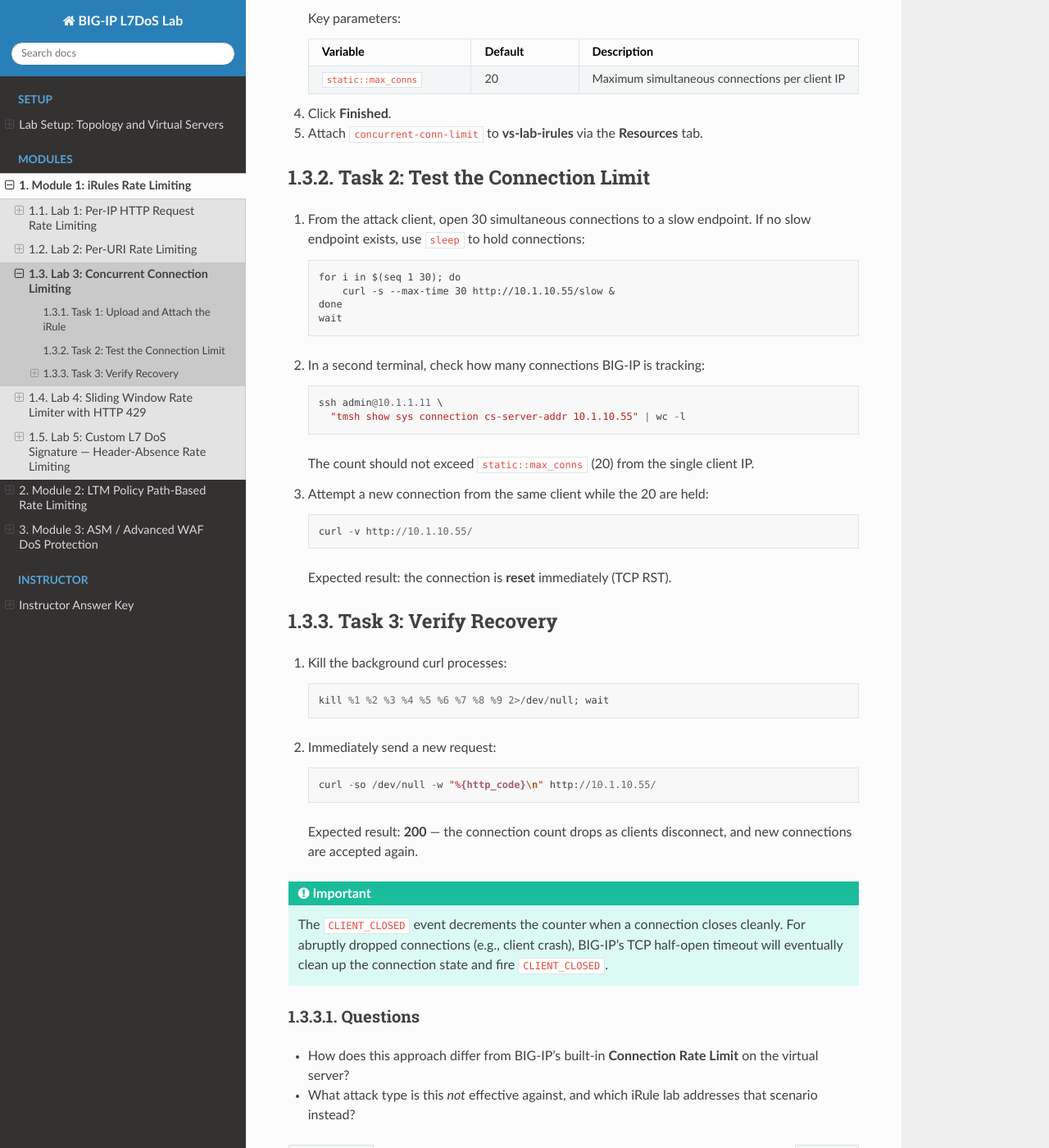
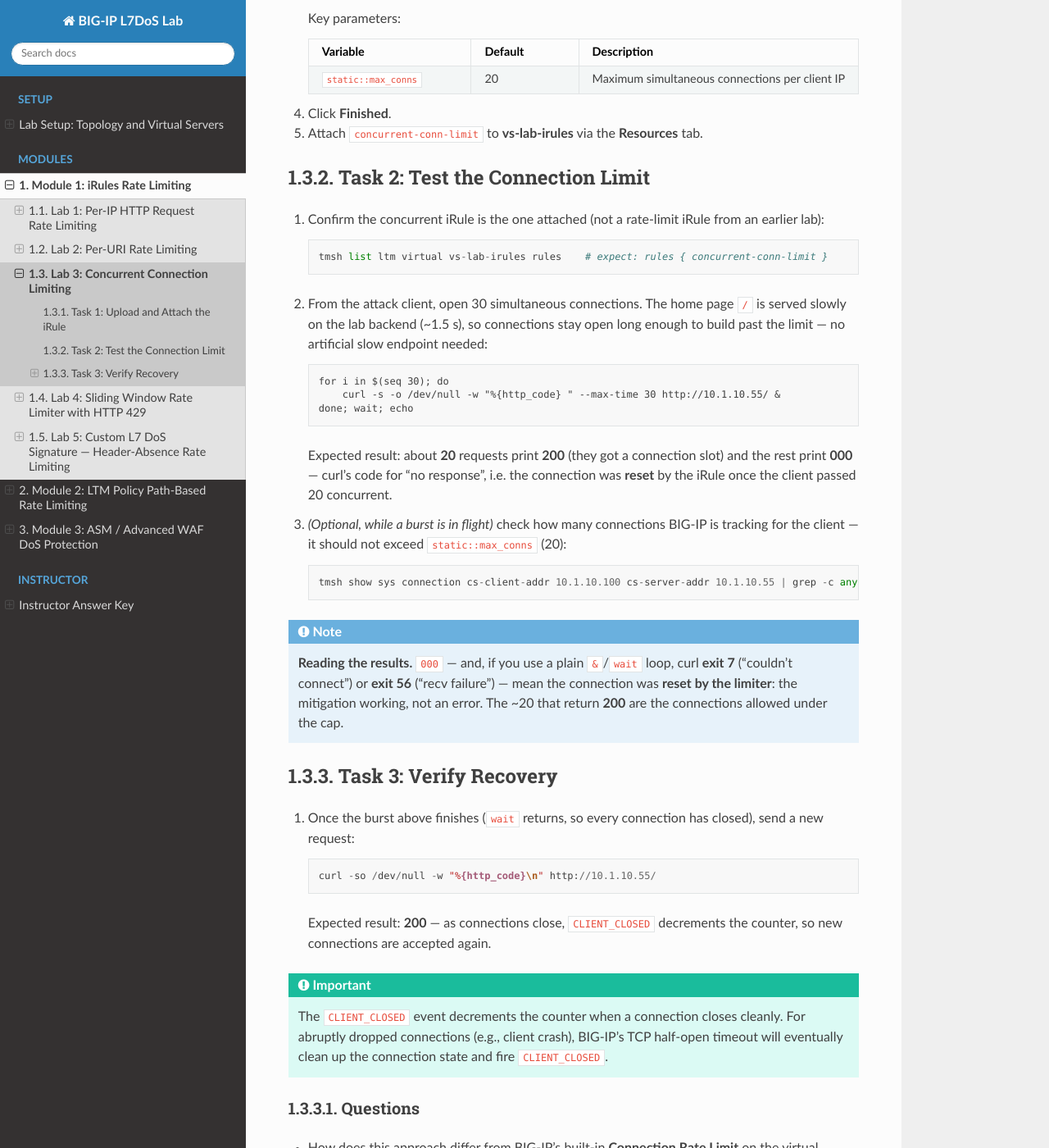
Before and after one commit to snowblind-/BIG-IP-L7DoS-Lab, a Sphinx documentation site: the page built from docs/module1-irules/lab3/lab3-concurrent-connections.rst, in a window 1280 px wide and 1400 px high, scrolled down 537 px. Shown: the whole window at 82% size. Built offline with Sphinx 7.4.7 and the Read the Docs theme 3.1.0, drawn with Linux system fonts in a browser that asks for light colours.

Commit message:
Fix concurrent-conn-limit iRule bug ($count->$conns) + repoint Lab 3 to /
CLIENT_ACCEPTED referenced $count (never set) instead of $conns, throwing
'can't read count: no such variable' on every connection — TMM aborted the event
so all connections to vs-lab-irules reset (curl 000). Fix the variable and guard
the CLIENT_CLOSED lookup against an empty result.

Lab 3 doc: /slow isn't a real path — repoint the concurrency test to / (the ~1.5s
home page holds connections open long enough to exceed the cap), switch to
per-request %{http_code} output (~20x200 vs 000), add an iRule-attached check, a
'these resets are the mitigation' interpretation note, and simplify recovery.

```diff
--- a/docs/module1-irules/lab3/lab3-concurrent-connections.rst
+++ b/docs/module1-irules/lab3/lab3-concurrent-connections.rst
@@ -43,41 +43,45 @@
 Task 2: Test the Connection Limit
 ----------------------------------
 
-#. From the attack client, open 30 simultaneous connections to a slow
-   endpoint. If no slow endpoint exists, use ``sleep`` to hold connections::
+#. Confirm the concurrent iRule is the one attached (not a rate-limit iRule from
+   an earlier lab)::
 
-      for i in $(seq 1 30); do
-          curl -s --max-time 30 http://10.1.10.55/slow &
-      done
-      wait
+      tmsh list ltm virtual vs-lab-irules rules    # expect: rules { concurrent-conn-limit }
 
-#. In a second terminal, check how many connections BIG-IP is tracking::
+#. From the attack client, open 30 simultaneous connections. The home page ``/``
+   is served slowly on the lab backend (~1.5 s), so connections stay open long
+   enough to build past the limit — no artificial slow endpoint needed::
 
-      ssh admin@10.1.1.11 \
-        "tmsh show sys connection cs-server-addr 10.1.10.55" | wc -l
+      for i in $(seq 30); do
+          curl -s -o /dev/null -w "%{http_code} " --max-time 30 http://10.1.10.55/ &
+      done; wait; echo
 
-   The count should not exceed ``static::max_conns`` (20) from the single
-   client IP.
+   Expected result: about **20** requests print **200** (they got a connection
+   slot) and the rest print **000** — curl's code for "no response", i.e. the
+   connection was **reset** by the iRule once the client passed 20 concurrent.
 
-#. Attempt a new connection from the same client while the 20 are held::
+#. *(Optional, while a burst is in flight)* check how many connections BIG-IP is
+   tracking for the client — it should not exceed ``static::max_conns`` (20)::
 
-      curl -v http://10.1.10.55/
+      tmsh show sys connection cs-client-addr 10.1.10.100 cs-server-addr 10.1.10.55 | grep -c any
 
-   Expected result: the connection is **reset** immediately (TCP RST).
+.. note::
+
+   **Reading the results.** ``000`` — and, if you use a plain ``&``/``wait`` loop,
+   curl **exit 7** ("couldn't connect") or **exit 56** ("recv failure") — mean the
+   connection was **reset by the limiter**: the mitigation working, not an error.
+   The ~20 that return **200** are the connections allowed under the cap.
 
 Task 3: Verify Recovery
 ------------------------
 
-#. Kill the background curl processes::
-
-      kill %1 %2 %3 %4 %5 %6 %7 %8 %9 2>/dev/null; wait
-
-#. Immediately send a new request::
+#. Once the burst above finishes (``wait`` returns, so every connection has
+   closed), send a new request::
 
       curl -so /dev/null -w "%{http_code}\n" http://10.1.10.55/
 
-   Expected result: **200** — the connection count drops as clients disconnect,
-   and new connections are accepted again.
+   Expected result: **200** — as connections close, ``CLIENT_CLOSED`` decrements
+   the counter, so new connections are accepted again.
 
 .. important::
 
```
Also changed, not shown: 1 other file.
